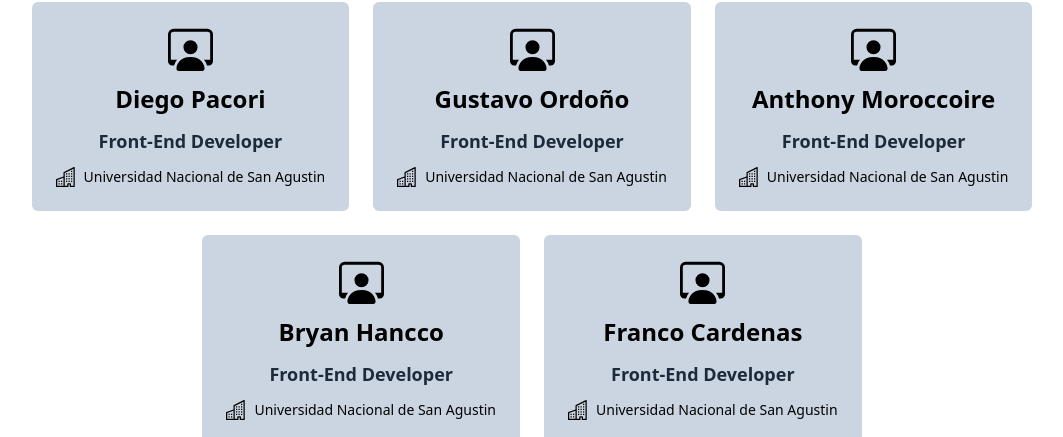
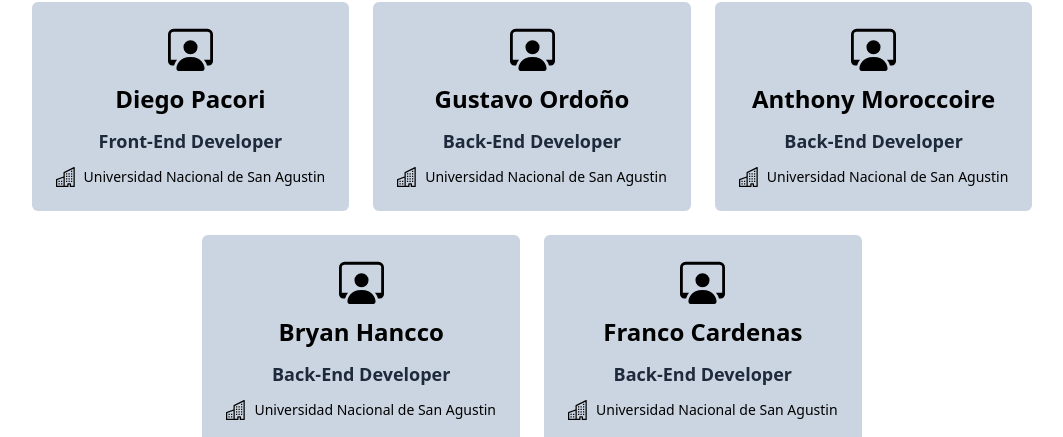
Before and after one commit to dpacoria21/agro-causa-app, a React (Vite) app: page / in a window 1280 px wide. Shown: the part 1086-1523 px from the top of the page, without its empty margins (108-1171 px from the left). Built offline with nearby package versions, Linux system fonts and the light colour scheme; no server answers.

Commit message:
Se realizo cambios en el homeScreen

```diff
--- a/index.html
+++ b/index.html
@@ -6,7 +6,7 @@
     <link rel="icon" type="image/svg+xml" href="/vite.svg" />
     <meta name="viewport" content="width=device-width, initial-scale=1.0" />
     <!-- <meta http-equiv="Content-Security-Policy" content="upgrade-insecure-requests"> -->
-    <title>Vite + React + TS</title>
+    <title>EcoCausa</title>
 </head>
 
 <body>
--- a/src/screens/HomeScreen.tsx
+++ b/src/screens/HomeScreen.tsx
@@ -45,22 +45,22 @@ const participants: Participant[] = [
     {
         fullName: 'Gustavo Ordoño',
         university: 'Universidad Nacional de San Agustin',
-        role: 'Front-End Developer'
+        role: 'Back-End Developer'
     },
     {
         fullName: 'Anthony Moroccoire',
         university: 'Universidad Nacional de San Agustin',
-        role: 'Front-End Developer'
+        role: 'Back-End Developer'
     },
     {
         fullName: 'Bryan Hancco',
         university: 'Universidad Nacional de San Agustin',
-        role: 'Front-End Developer'
+        role: 'Back-End Developer'
     },
     {
         fullName: 'Franco Cardenas',
         university: 'Universidad Nacional de San Agustin',
-        role: 'Front-End Developer'
+        role: 'Back-End Developer'
     },
 
 ];
```
